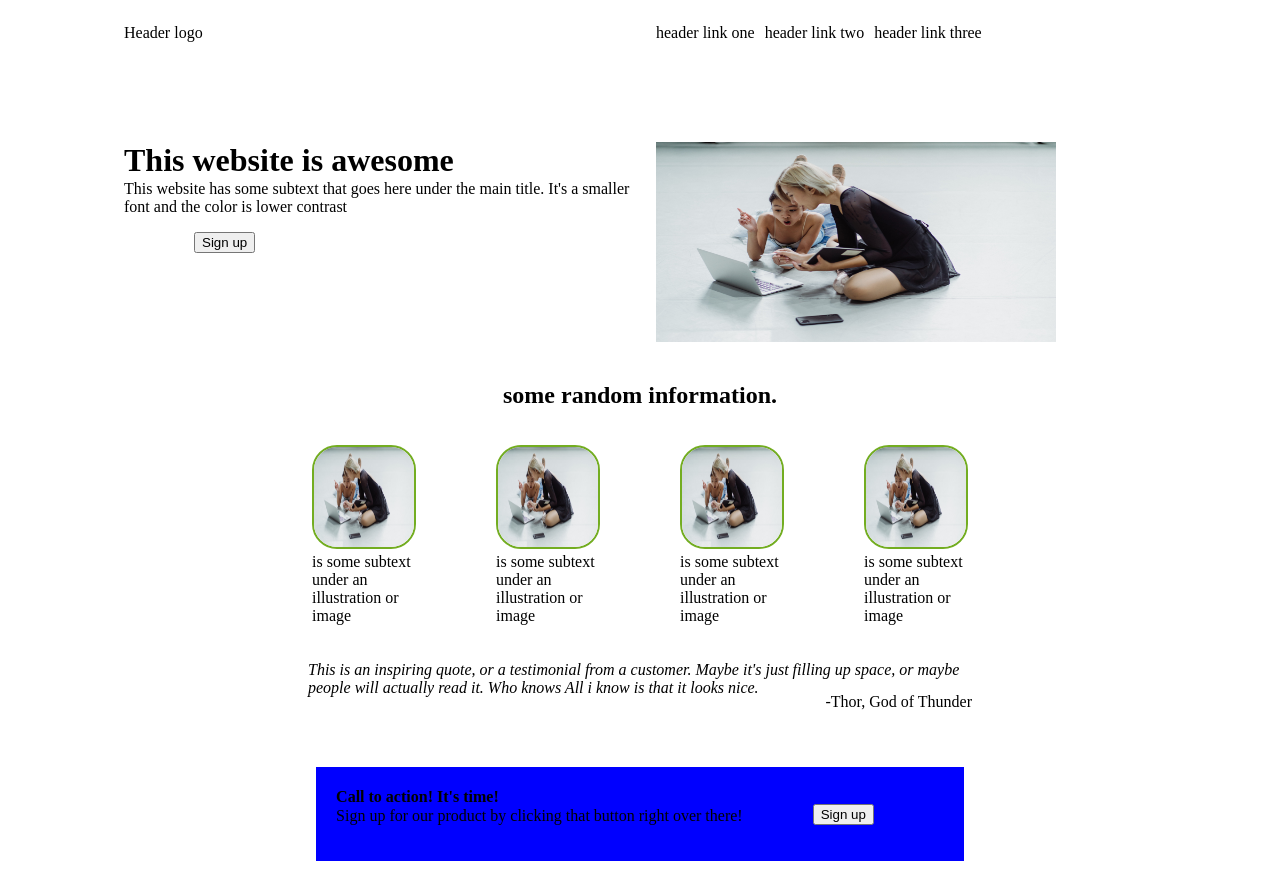
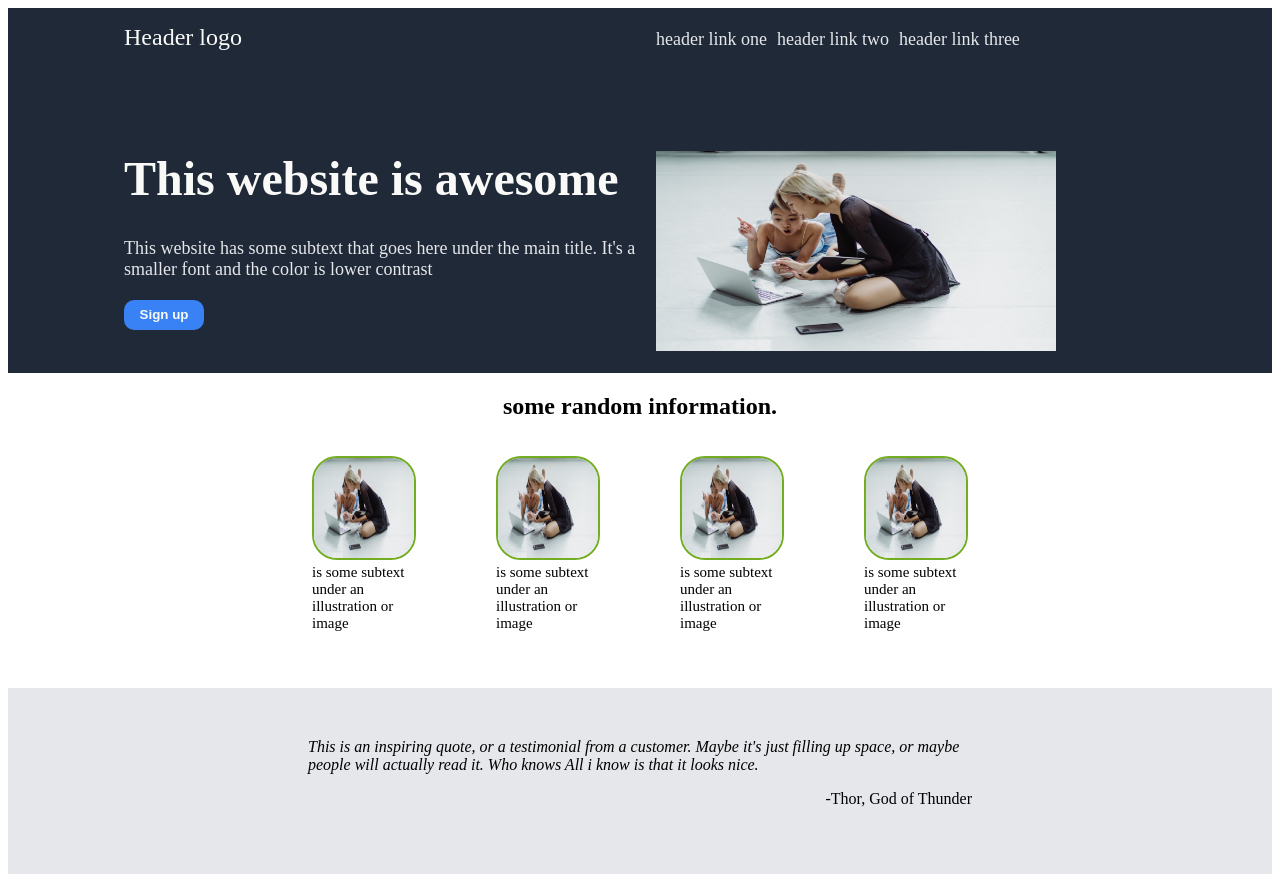
Before and after one commit to romansingh2/Landing-Page, a plain HTML site: page index.html in a window 1280 px wide. Shown: the top 894 px of the page. Drawn offline with Linux system fonts and the light colour scheme.

Commit message:
rough draft

```diff
--- a/index.html
+++ b/index.html
@@ -29,7 +29,6 @@
         </div>
         </div>
     </div>
-
     <div class="middle">
         <div class ="middle-text">
         <h2>some random information.</h2>
@@ -63,7 +62,7 @@
         <h4>Call to action! It's time!</h4>
         <p>Sign up for our product by clicking that button right over there!</p>
             </div>
-        <button class="sign-up-button"> Sign up</button>
+        <button class="sign-up-button-2"> Sign up</button>
     </div>
     </div>
     <div class="footer">
--- a/style.css
+++ b/style.css
@@ -1,8 +1,42 @@
+
 .header,
 .footer {
   display: flex;
   justify-content: space-between;
   padding: 16px;
+}
+
+
+.header {
+    font-size: 24px;
+    color: #F9FAF8;
+    background-color: #1F2937;
+}
+
+.header p, .links a{
+    font-size: 18px;
+    color: #e5e7eb;
+}
+
+
+.header h1{
+    font-size: 48px;
+    font-weight: 800;
+}
+
+.sign-up-button {
+    background-color: #3882F6;
+    border: none;
+    border-radius: 10px;
+    width: 80px;
+    height: 30px;
+    color: #F9FAF8;
+    font-weight: 800;
+}
+
+.boxes figcaption {
+    font-size: 15px;
+    color: black;
 }
 
 img {
@@ -67,9 +101,13 @@ figcaption {
     display: flex;
     justify-content: center;
     flex-direction: column;
+    justify-items: center;
     padding-left: 300px;
     padding-right: 300px;
+    padding-top: 50px;
+    padding-bottom: 50px;
     margin-top: 40px;
+    background-color: #e5e7eb;
 }
 
 #thor {
@@ -88,28 +126,38 @@ figcaption {
     flex-wrap: wrap;
     justify-content: center;
     align-items: center;
-    background-color: blue;
+    background-color: #3882F6;
     padding: 20px;
     margin-top: 40px;
     margin-bottom: 40px;
+    border-radius: 10px;
 }
 
 .blue-box-words {
     display: flex;
     flex-direction: column;
     justify-content: center;
+    color: #e5e7eb;
 }
 
 .blue-box-words, p{
-        margin-top:-20px;
+        margin-top:0;
 }
 
-.sign-up-button {
-    margin-right: 70px;
-    margin-left: 70px;
+.sign-up-button-2 {
+    background-color: #3882F6;
+    border-radius: 10px;
+    width: 80px;
+    height: 30px;
+    color: #F9FAF8;
+    font-weight: 800;
+    border-color: #F9FAF8;
 }
 
 .footer {
     display: flex;
     justify-content: center;
+    background-color: #1F2937;
+    font-size: 18px;
+    color: #e5e7eb;
 }
```
